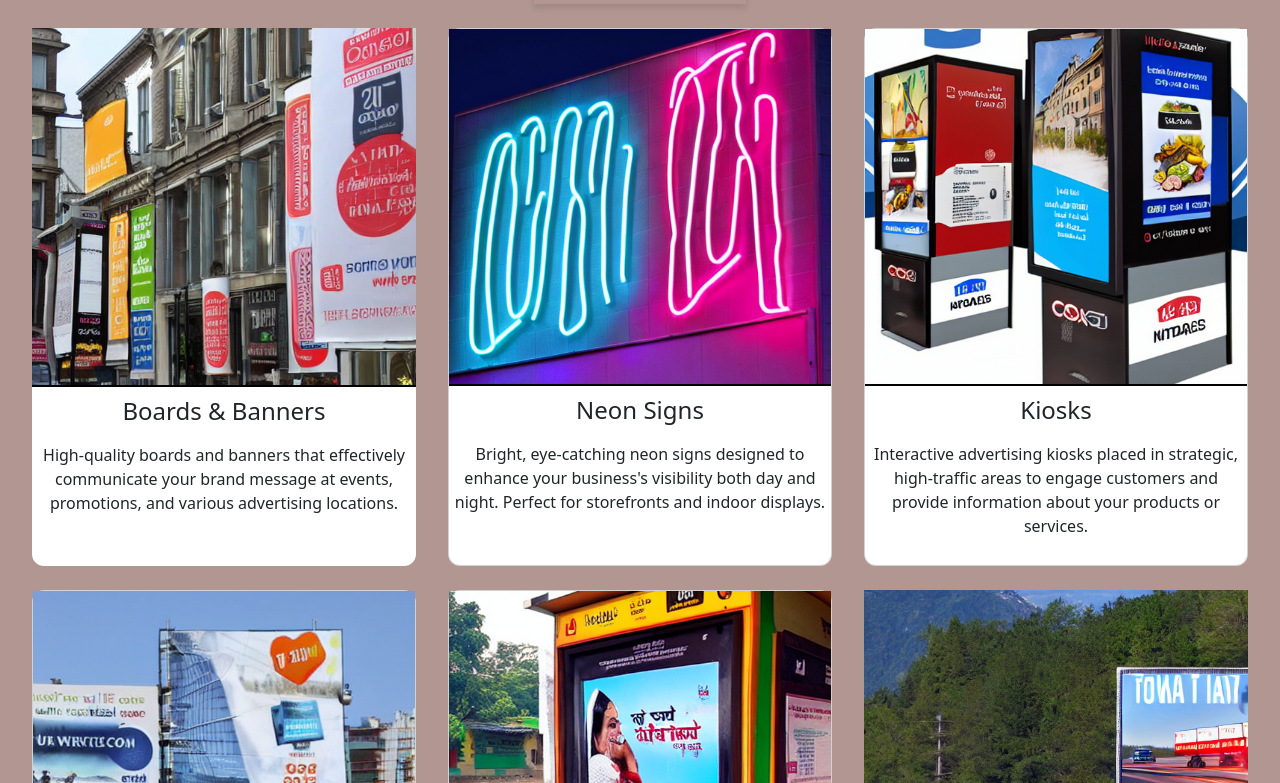
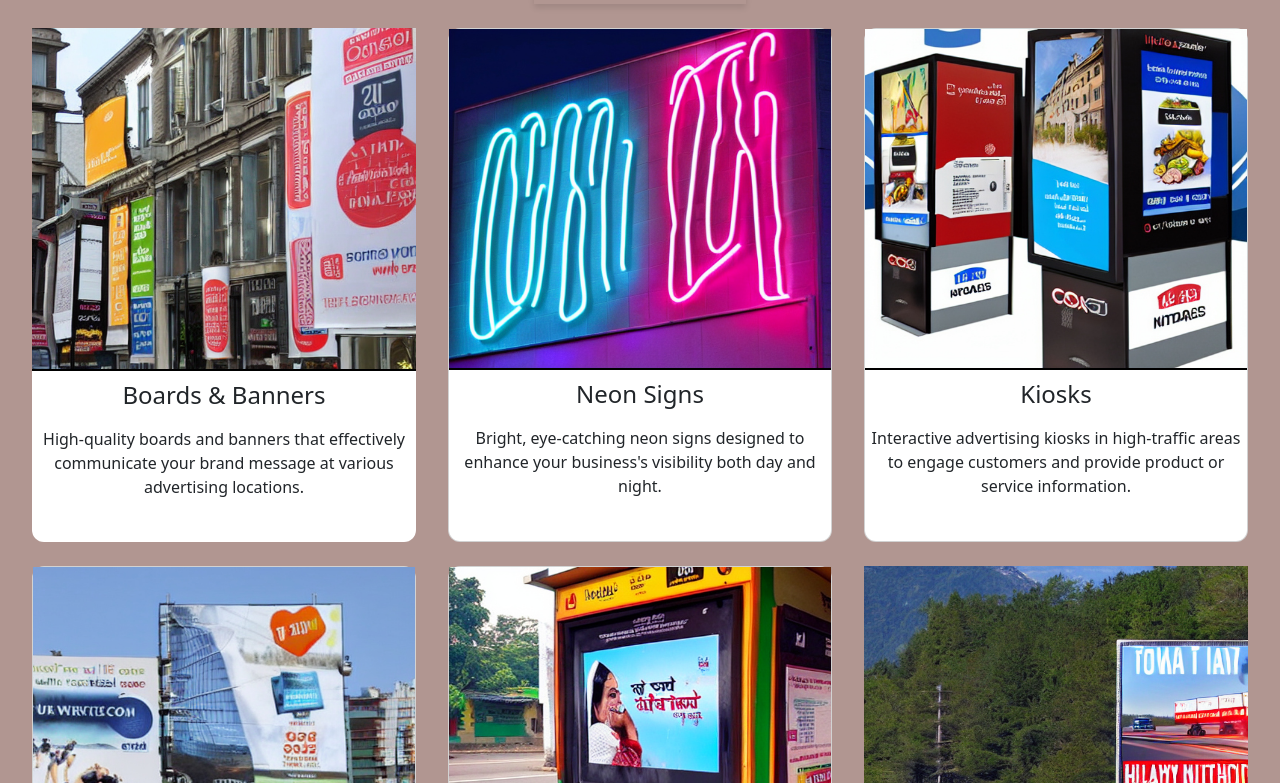
Before and after one commit to Mag-Harshit/azadPublicities, a React (Vite) app: page / in a window 1280 px wide. Shown: the part 2017-2800 px from the top of the page. Built offline with nearby package versions, Linux system fonts and the light colour scheme.

Commit message:
Home nearly completed

```diff
--- a/package.json
+++ b/package.json
@@ -15,7 +15,8 @@
     "flowbite": "^2.4.1",
     "flowbite-react": "^0.10.1",
     "react": "^18.3.1",
-    "react-dom": "^18.3.1"
+    "react-dom": "^18.3.1",
+    "react-router-dom": "^6.24.0"
   },
   "devDependencies": {
     "@types/react": "^18.3.3",
--- /dev/null
+++ b/src/components/AboutUs.jsx
@@ -0,0 +1,7 @@
+import React from "react";
+
+const AboutUs = () => {
+  return <div>AboutUs</div>;
+};
+
+export default AboutUs;
--- a/src/components/AboutUsHome.jsx
+++ b/src/components/AboutUsHome.jsx
@@ -1,6 +1,7 @@
 import React from "react";
-
+import { useNavigate } from "react-router-dom";
 const AboutUsHome = () => {
+  const navigate = useNavigate();
   return (
     <section className="mt-10">
       <div className="flex justify-center mb-5">
@@ -39,6 +40,9 @@ const AboutUsHome = () => {
               <button
                 className="text-black w-auto p-4 border-black border-4 text-xl rounded-lg mt-8"
                 id="AboutUsBtn"
+                onClick={() => {
+                  navigate("/aboutUs");
+                }}
               >
                 Learn More About Us
               </button>
--- a/src/components/App.jsx
+++ b/src/components/App.jsx
@@ -1,14 +1,22 @@
 import { useState } from "react";
+import ReactDOM from "react-dom/client";
+import { BrowserRouter, Routes, Route } from "react-router-dom";
 import Home from "./Home";
 import Navbar from "./Navbar";
 import Footer from "./Footer";
+import AboutUs from "./AboutUs";
 
 function App() {
   return (
     <>
-      <Navbar />
-      <Home />
-      <Footer />
+      <BrowserRouter>
+        <Navbar />
+        <Routes>
+          <Route path="/" element={<Home />} />
+          <Route path="/aboutUs" element={<AboutUs />} />
+        </Routes>
+        <Footer />
+      </BrowserRouter>
     </>
   );
 }
--- a/src/components/Footer.jsx
+++ b/src/components/Footer.jsx
@@ -1,6 +1,8 @@
 import React from "react";
+import { useNavigate } from "react-router-dom";
 
 const Footer = () => {
+  const navigate = useNavigate();
   return (
     <footer className="p-3 mt-20">
       <div class="footer-container flex flex-wrap justify-around mx-auto">
@@ -21,7 +23,14 @@ const Footer = () => {
               <button>Home</button>
             </li>
             <li className="text-md my-3 hover:text-black">
-              <button href="about.html">About Us</button>
+              <button
+                href="about.html"
+                onClick={() => {
+                  navigate("/aboutUs");
+                }}
+              >
+                About Us
+              </button>
             </li>
             <li className="text-md my-3 hover:text-black">
               <button href="services.html">Services</button>
--- a/src/components/Home.jsx
+++ b/src/components/Home.jsx
@@ -4,6 +4,7 @@ import Hero from "./Hero";
 import AboutUsHome from "./AboutUsHome";
 import Services from "./Services";
 import Projects from "./Projects";
+import { BrowserRouter } from "react-router-dom";
 
 const Home = () => {
   return (
--- a/src/components/Navbar.jsx
+++ b/src/components/Navbar.jsx
@@ -1,6 +1,8 @@
 import React, { useState } from "react";
+import { useNavigate } from "react-router-dom";
 
 const Navbar = () => {
+  const navigate = useNavigate();
   const [itemVisible, setItemVisible] = useState(false);
   function handleVisibility() {
     setItemVisible(!itemVisible);
@@ -57,7 +59,14 @@ const Navbar = () => {
           </li>
           <li>
             {" "}
-            <button className="NavItems">About Us</button>
+            <button
+              className="NavItems"
+              onClick={() => {
+                navigate("/aboutUs");
+              }}
+            >
+              About Us
+            </button>
           </li>
           <li>
             {" "}
@@ -66,10 +75,6 @@ const Navbar = () => {
           <li>
             {" "}
             <button className="NavItems">Portfolio</button>
-          </li>
-          <li>
-            {" "}
-            <button className="NavItems">Testimonials</button>
           </li>
           <li>
             {" "}
--- a/src/components/Services.jsx
+++ b/src/components/Services.jsx
@@ -18,8 +18,7 @@ const Services = () => {
               </h1>
               <p className="text-center">
                 High-quality boards and banners that effectively communicate
-                your brand message at events, promotions, and various
-                advertising locations.
+                your brand message at various advertising locations.
               </p>
             </div>
           </div>
@@ -33,8 +32,7 @@ const Services = () => {
               <h1 className="text-2xl text-center mb-3 mt-2">Neon Signs</h1>
               <p className="text-center">
                 Bright, eye-catching neon signs designed to enhance your
-                business's visibility both day and night. Perfect for
-                storefronts and indoor displays.
+                business's visibility both day and night.
               </p>
             </div>
           </div>
@@ -43,9 +41,8 @@ const Services = () => {
             <div className="flex flex-col">
               <h1 className="text-2xl text-center mb-3 mt-2">Kiosks</h1>
               <p className="text-center">
-                Interactive advertising kiosks placed in strategic, high-traffic
-                areas to engage customers and provide information about your
-                products or services.
+                Interactive advertising kiosks in high-traffic areas to engage
+                customers and provide product or service information.
               </p>
             </div>
           </div>
@@ -87,7 +84,7 @@ const Services = () => {
             />
             <div className="flex flex-col">
               <h1 className="text-2xl text-center mb-3 mt-2">
-                Roadway & Highway Advertising
+                Highway Advertising
               </h1>
               <p className="text-center">
                 Large advertisements on roadways and highways, capturing the
--- a/src/styles.css
+++ b/src/styles.css
@@ -71,7 +71,7 @@ nav {
 }
 
 .card {
-  @apply h-card2 flex mx-1 flex-row max-w-xl xsm:h-card sm:h-auto sm:block   sm:max-w-96 bg-white rounded-xl;
+  @apply h-card2 flex mx-1 flex-row max-w-7xl xsm:h-card sm:h-auto sm:block   sm:max-w-96 bg-white rounded-xl;
   transition: transform 0.3s ease-in-out;
 }
 
--- a/tailwind.config.js
+++ b/tailwind.config.js
@@ -13,8 +13,8 @@ export default {
       },
       height: {
         card: "200px",
-        card2: "230px",
-        card3: "270px",
+        card2: "220px",
+        card3: "240px",
       },
       screens: {
         xsm: "456px",
```
Also changed, not shown: 1 other file (tests, documents, lock files or other folders).
